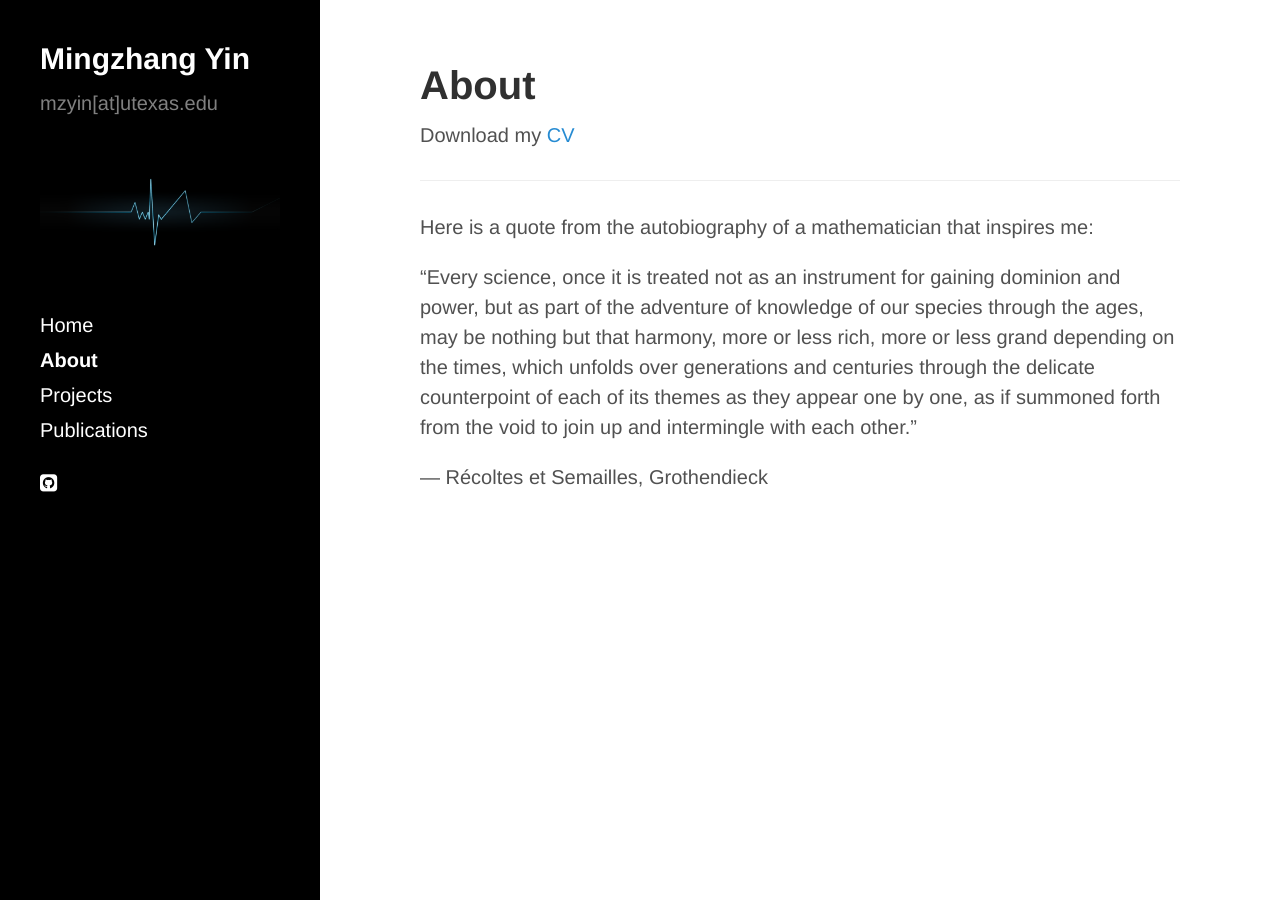
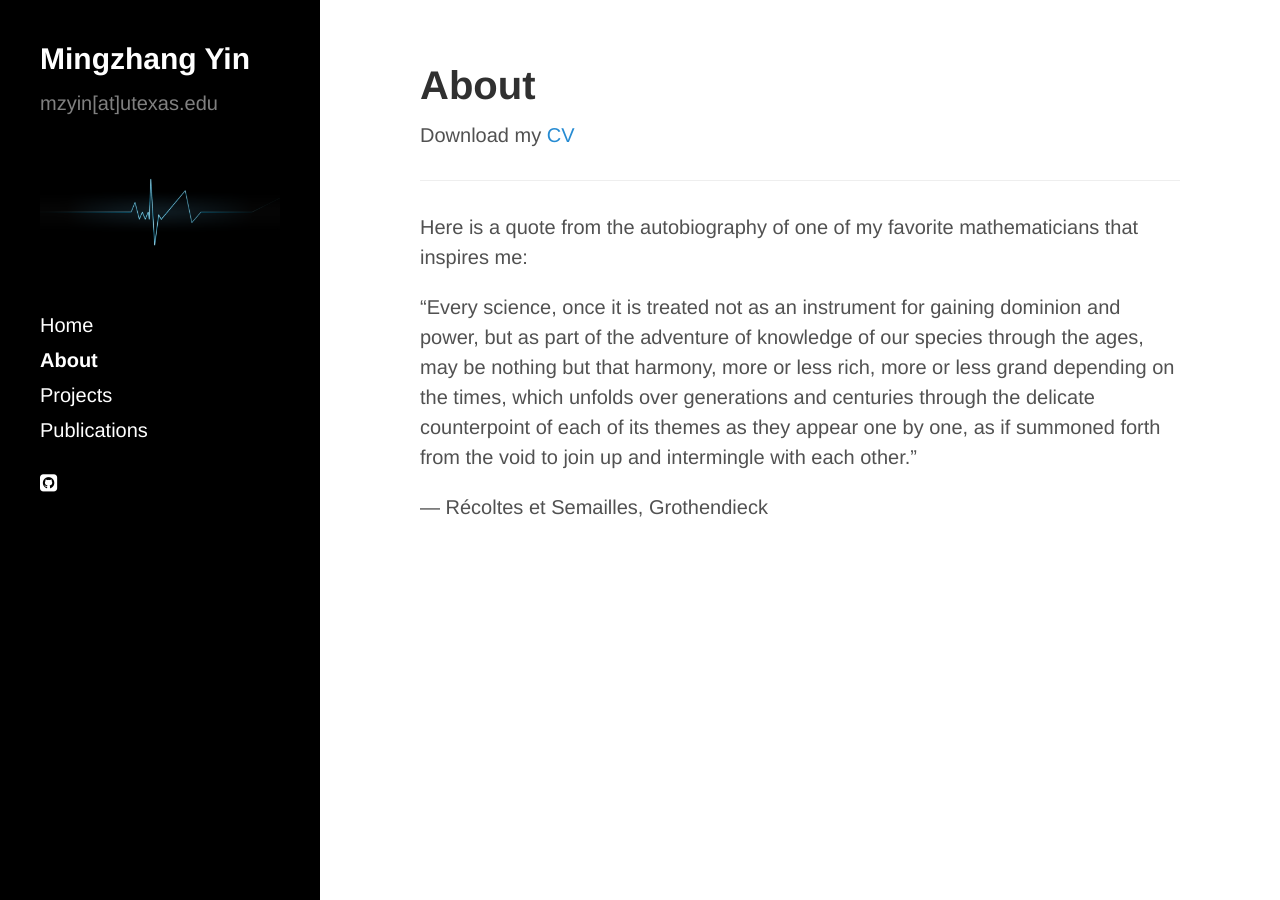
Before and after one commit to mingzhang-yin/mingzhang-yin.github.io, a Jekyll site: the page built from about.md, in a window 1280 px wide. Built offline with Jekyll 4.4.1, drawn with Linux system fonts in a browser that asks for light colours; nearby versions of some CDN libraries.

Commit message:
Update about.md

```diff
--- a/about.md
+++ b/about.md
@@ -9,7 +9,7 @@ ___
 
 [comment]: # *Status*
 
-Here is a quote from the autobiography of a mathematician that inspires me:
+Here is a quote from the autobiography of one of my favorite mathematicians that inspires me:
 
 "Every science, once it is treated not as an instrument for gaining dominion and power, but as part of the adventure of knowledge of our species through the ages, may be nothing but that harmony, more or less rich, more or less grand depending on the times, which unfolds over generations and centuries through the delicate counterpoint of each of its themes as they appear one by one, as if summoned forth from the void to join up and intermingle with each other."
 
```
